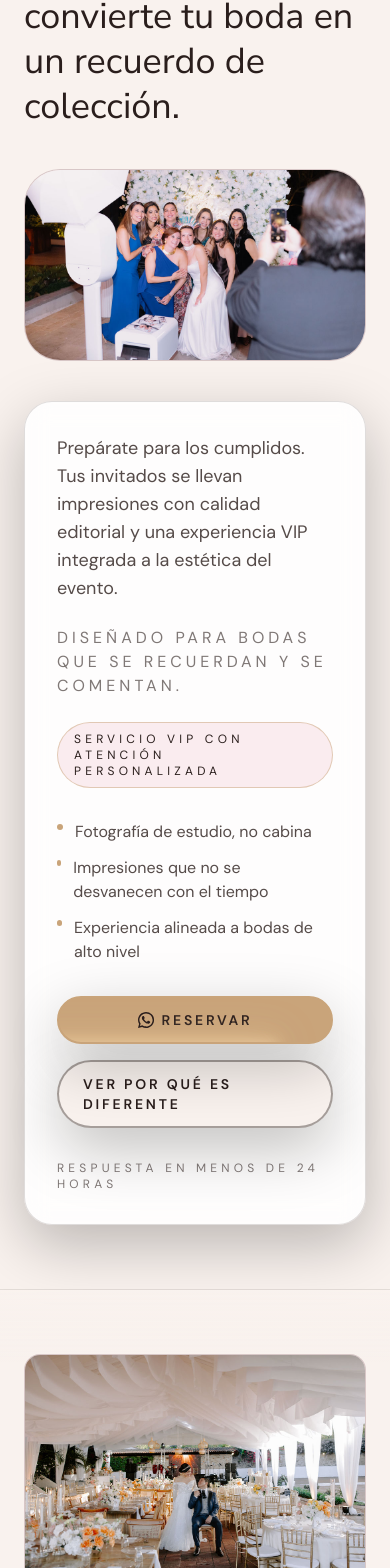
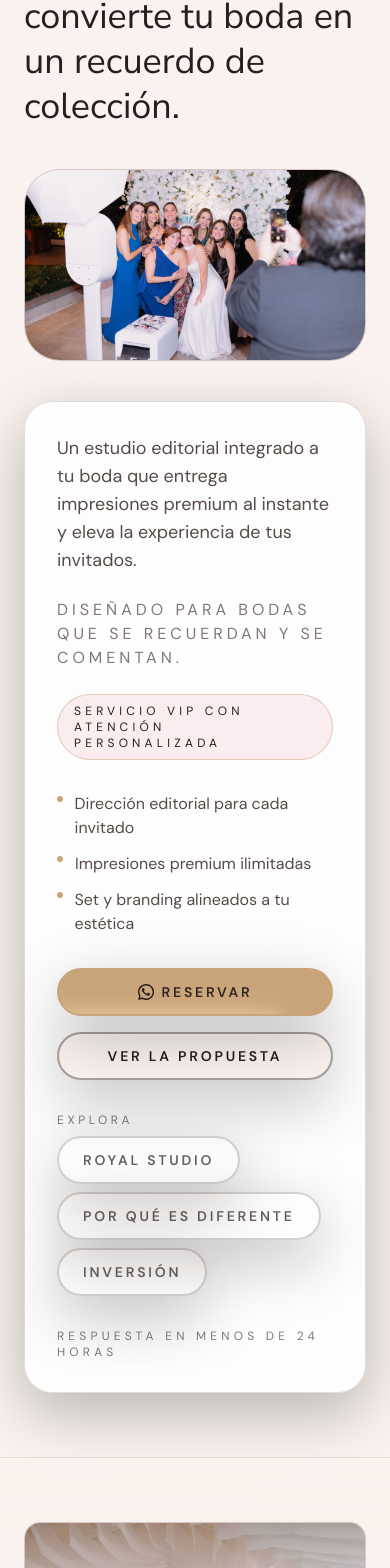
Before and after one commit to valenzmanu/instabloom-landing, a React (Vite) app: page / in a window 390 px wide. Shown: the part 417-1985 px from the top of the page. Built offline with nearby package versions, Linux system fonts and the light colour scheme; the HTML template or start-up script is replaced by a standard one.

Commit message:
make landing page shorter

```diff
--- a/src/App.tsx
+++ b/src/App.tsx
@@ -1,4 +1,4 @@
-import { useEffect, useMemo, useState } from "react";
+import { useEffect, useState } from "react";
 import Section from "./components/Section";
 import Button from "./components/Button";
 import ImagePlaceholder from "./components/ImagePlaceholder";
@@ -45,7 +45,7 @@ const blocks = [
       "Compartir inmediato por AirDrop",
       "Hosts InstaBloom cuidando el flujo y la experiencia",
     ],
-    closing: "Prepárate para los cumplidos.",
+    closing: "Una experiencia fluida, guiada y memorable.",
   },
   {
     number: "04",
@@ -117,22 +117,6 @@ const App = () => {
     window.addEventListener("scroll", onScroll, { passive: true });
     return () => window.removeEventListener("scroll", onScroll);
   }, []);
-
-  const uspCopy = useMemo(
-    () => (
-      <div className="space-y-6 text-lg text-espresso/80 reveal">
-        <p>
-          Un estudio editorial diseñado para integrarse a la estética de tu boda y
-          elevarla.
-        </p>
-        <p>
-          Cada elemento —desde la iluminación hasta las impresiones— está pensado
-          para crear fotografías con presencia, elegancia y permanencia.
-        </p>
-      </div>
-    ),
-    []
-  );
 
   const ctaContent = (
     <>
@@ -206,9 +190,8 @@ const App = () => {
             <div className="space-y-8 rounded-[28px] border border-espresso/15 bg-paper/85 p-8 shadow-soft backdrop-blur-md md:p-10 reveal">
               <div className="space-y-6">
                 <p className="text-lg text-espresso/80 md:text-xl">
-                  Prepárate para los cumplidos. Tus invitados se llevan impresiones
-                  con calidad editorial y una experiencia VIP integrada a la
-                  estética del evento.
+                  Un estudio editorial integrado a tu boda que entrega impresiones
+                  premium al instante y eleva la experiencia de tus invitados.
                 </p>
                 <p className="text-base uppercase tracking-[0.25em] text-espresso/60">
                   Diseñado para bodas que se recuerdan y se comentan.
@@ -219,9 +202,9 @@ const App = () => {
               </div>
               <BulletList
                 items={[
-                  "Fotografía de estudio, no cabina",
-                  "Impresiones que no se desvanecen con el tiempo",
-                  "Experiencia alineada a bodas de alto nivel",
+                  "Dirección editorial para cada invitado",
+                  "Impresiones premium ilimitadas",
+                  "Set y branding alineados a tu estética",
                 ]}
               />
               <div className="flex flex-col gap-4 sm:flex-row sm:items-center">
@@ -232,8 +215,31 @@ const App = () => {
                   href="#el-problema"
                   className="border-espresso/40 bg-cream text-espresso hover:bg-cream/80"
                 >
-                  Ver por qué es diferente
+                  Ver la propuesta
                 </Button>
+              </div>
+              <div className="space-y-2 text-xs uppercase tracking-[0.3em] text-espresso/60">
+                <p>Explora</p>
+                <div className="flex flex-wrap gap-2">
+                  <Button
+                    href="#royal-studio"
+                    className="border-espresso/20 bg-transparent text-espresso/70 hover:bg-cream/60 hover:text-espresso"
+                  >
+                    Royal Studio
+                  </Button>
+                  <Button
+                    href="#por-que"
+                    className="border-espresso/20 bg-transparent text-espresso/70 hover:bg-cream/60 hover:text-espresso"
+                  >
+                    Por qué es diferente
+                  </Button>
+                  <Button
+                    href="#inversion"
+                    className="border-espresso/20 bg-transparent text-espresso/70 hover:bg-cream/60 hover:text-espresso"
+                  >
+                    Inversión
+                  </Button>
+                </div>
               </div>
               <p className="text-xs uppercase tracking-[0.35em] text-espresso/60">
                 Respuesta en menos de 24 horas
@@ -268,39 +274,14 @@ const App = () => {
               <p className="text-lg text-espresso/80">
                 Para una boda de alto nivel, eso no es suficiente.
               </p>
+              <Button href="#bloquear-fecha" className={ctaButtonClass}>
+                {ctaContent}
+              </Button>
             </div>
           </div>
         </Section>
 
-        <Section className="border-t border-espresso/10">
-          <div className="grid gap-12 lg:grid-cols-[1.1fr_0.9fr]">
-            <div className="space-y-6 reveal">
-              <h2 className="font-serif text-3xl leading-tight md:text-5xl">
-                <span className="block">
-                  Tu boda no necesita más entretenimiento.
-                </span>
-                <span className="block">
-                  Necesita un recuerdo tangible que trascienda el evento.
-                </span>
-              </h2>
-              <p className="text-lg text-espresso/80">
-                Las fotografías impresas viven más allá del día de la boda.
-                Permanecen en álbumes, en hogares y en conversaciones futuras.
-              </p>
-              <div className="space-y-3 text-lg font-semibold text-espresso">
-                <p>Por eso en InstaBloom no instalamos cabinas.</p>
-                <p>Creamos recuerdos físicos con intención y legado.</p>
-              </div>
-            </div>
-            <ImagePlaceholder
-              label="Imagen — Close-up de manos sosteniendo impresiones"
-              imageSrc={`${import.meta.env.BASE_URL}images/prints-closeup.png`}
-              className="reveal min-h-[220px]"
-            />
-          </div>
-        </Section>
-
-        <Section className="border-t border-espresso/10">
+        <Section id="royal-studio" className="border-t border-espresso/10">
           <div className="grid gap-12 lg:grid-cols-[0.9fr_1.1fr]">
             <div className="space-y-3 reveal lg:hidden">
               <p className={badgeClass}>The Royal Studio</p>
@@ -333,20 +314,31 @@ const App = () => {
                   Insta-Booth: The Royal Studio
                 </h2>
               </div>
-              {uspCopy}
+              <div className="space-y-4 text-lg text-espresso/80">
+                <p>
+                  Un set editorial diseñado para integrarse al mood de tu boda y
+                  mantener una estética impecable.
+                </p>
+                <p>
+                  Guía de poses, atención cuidada y fotografías con carácter de
+                  publicación.
+                </p>
+              </div>
               <div className="rounded-2xl border border-champagne/40 bg-paper px-6 py-6 text-lg font-semibold text-espresso shadow-soft">
-                InstaBloom monta estudios editoriales que producen fotografías
-                impresas de calidad de colección, con dirección de pose y
+                Fotografías impresas con calidad de colección, dirección de pose y
                 experiencia VIP.
               </div>
               <p className="text-lg text-espresso/80">
                 No es un servicio adicional. Es una decisión estética.
               </p>
+              <Button href="#bloquear-fecha" className={ctaButtonClass}>
+                {ctaContent}
+              </Button>
             </div>
           </div>
         </Section>
 
-        <Section className="border-t border-espresso/10">
+        <Section id="por-que" className="border-t border-espresso/10">
           <div className="space-y-10">
             <h2 className="font-serif text-3xl md:text-5xl reveal">
               Por qué es diferente
@@ -376,10 +368,15 @@ const App = () => {
                 </div>
               ))}
             </div>
+            <div className="reveal">
+              <Button href="#bloquear-fecha" className={ctaButtonClass}>
+                {ctaContent}
+              </Button>
+            </div>
           </div>
         </Section>
 
-        <Section className="border-t border-espresso/10">
+        <Section id="como-funciona" className="border-t border-espresso/10">
           <div className="grid gap-12 lg:grid-cols-3">
             <div className="space-y-4 reveal">
               <p className={badgeClass}>Cómo funciona</p>
@@ -420,18 +417,23 @@ const App = () => {
                 Cada invitado se lleva impresiones al momento, con acabado premium.
               </p>
             </div>
+            <div className="reveal lg:col-span-3">
+              <Button href="#bloquear-fecha" className={ctaButtonClass}>
+                {ctaContent}
+              </Button>
+            </div>
           </div>
         </Section>
 
-        <Section className="border-t border-espresso/10">
+        <Section id="inversion" className="border-t border-espresso/10">
             <div className="space-y-6 reveal">
               <h2 className="font-serif text-3xl md:text-5xl">Esto es para ti si:</h2>
               <BulletList
                 items={[
-                "Estás organizando una boda de alto nivel en Guatemala",
-                "Valoras la estética editorial y el diseño",
-                "Entiendes la fotografía impresa como un objeto de legado",
-                "Prefieres pocos proveedores, ejecutados a la perfección",
+                  "Buscas un set que respete la estética de tu boda",
+                  "Quieres recuerdos impresos con calidad editorial",
+                  "Prefieres una experiencia cuidada y sin fricciones",
+                  "Valoras proveedores que ejecuten a la perfección",
                 ]}
               />
             <div className="border-t border-espresso/20 pt-6 text-lg text-espresso/80">
@@ -441,7 +443,7 @@ const App = () => {
           </div>
         </Section>
 
-        <Section className="border-t border-espresso/10">
+        <Section id="faq" className="border-t border-espresso/10">
           <div className="grid gap-12 lg:grid-cols-[0.9fr_1.1fr]">
             <ImagePlaceholder
               label="Imagen — Detalle elegante del Insta-Booth B/N"
@@ -465,6 +467,9 @@ const App = () => {
                 Por exclusividad, ofrecemos atención personalizada de principio a
                 fin.
               </div>
+              <Button href="#bloquear-fecha" className={ctaButtonClass}>
+                {ctaContent}
+              </Button>
             </div>
           </div>
         </Section>
@@ -535,6 +540,11 @@ const App = () => {
                   Sí, el marco digital y la estética se alinean con tu moodboard.
                 </p>
               </div>
+            </div>
+            <div className="reveal">
+              <Button href="#bloquear-fecha" className={ctaButtonClass}>
+                {ctaContent}
+              </Button>
             </div>
           </div>
         </Section>
```
Lines whose indentation alone changed are shown as unchanged.
